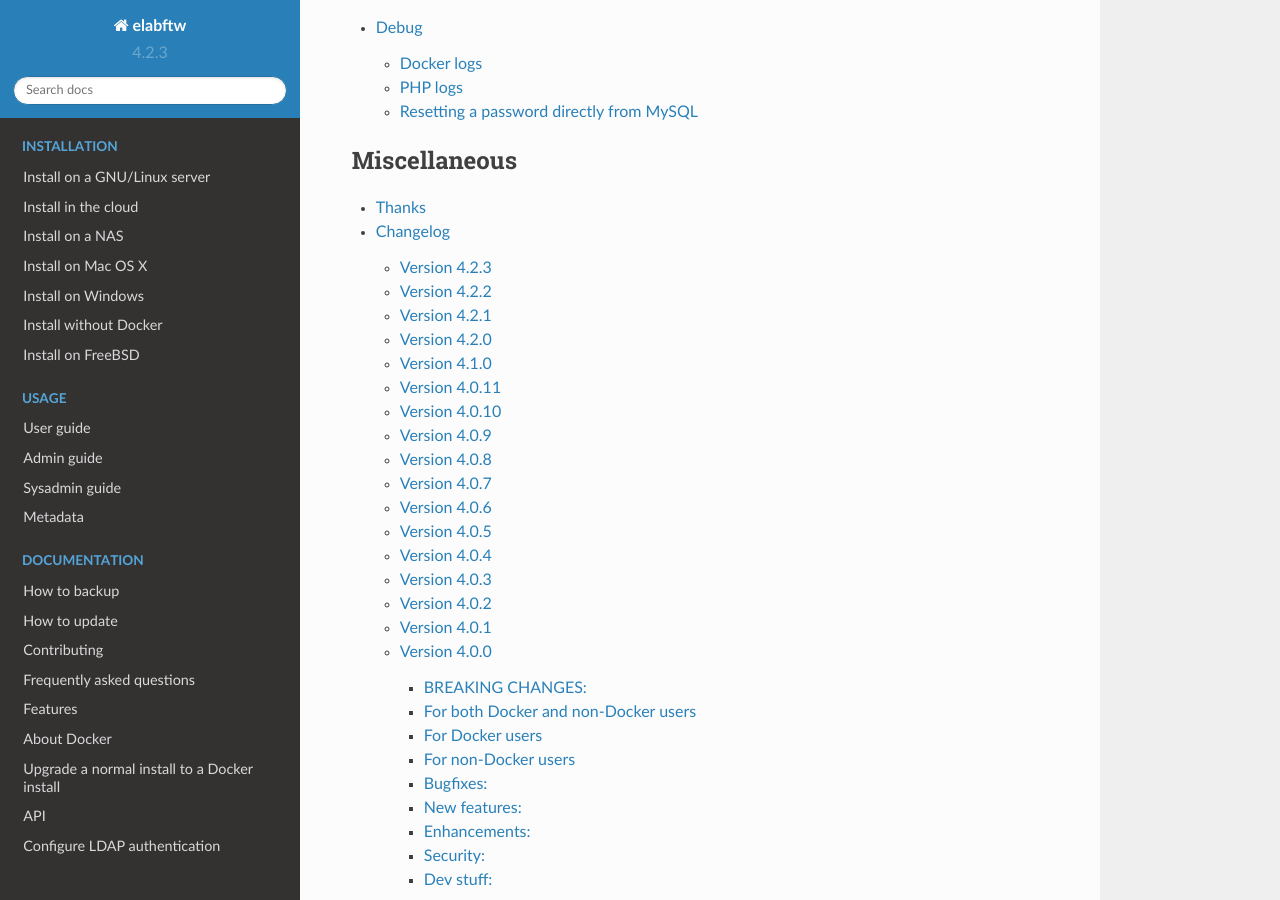
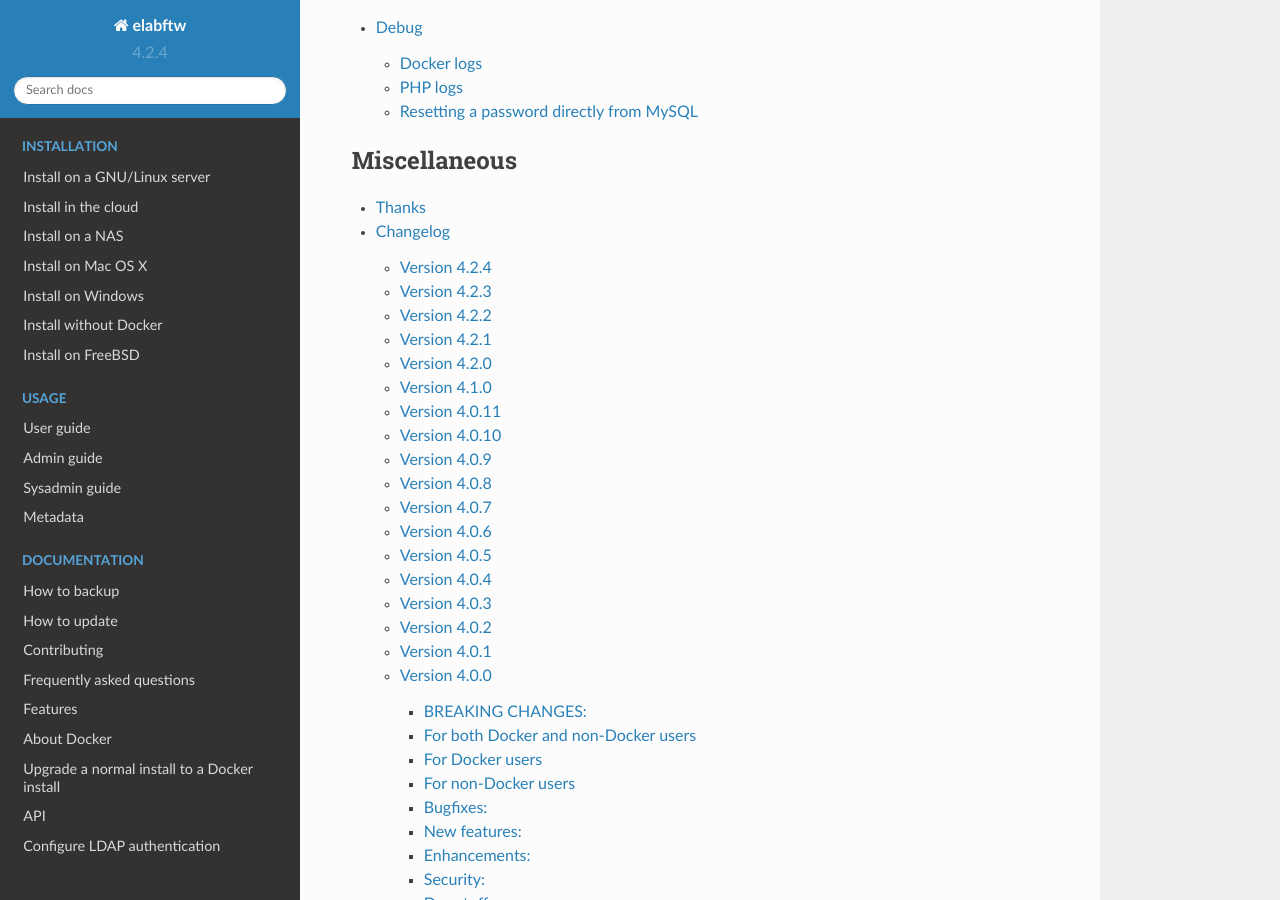
Before and after one commit to elabftw/elabdoc, a Sphinx documentation site: the page built from doc/index.rst, in a window 1280 px wide and 900 px high, scrolled down 8009 px. Built offline with Sphinx 7.4.7 and the Read the Docs theme 2.0.0, drawn with Linux system fonts in a browser that asks for light colours.

```diff
--- a/doc/conf.py
+++ b/doc/conf.py
@@ -52,9 +52,9 @@ copyright = '2012, Nicolas CARPi'
 # built documents.
 #
 # The short X.Y version.
-version = '4.2.3'
+version = '4.2.4'
 # The full version, including alpha/beta/rc tags.
-release = '4.2.3'
+release = '4.2.4'
 
 # The language for content autogenerated by Sphinx. Refer to documentation
 # for a list of supported languages.
```
Also changed, not shown: doc/changelog.rst (+8 -0 lines).
